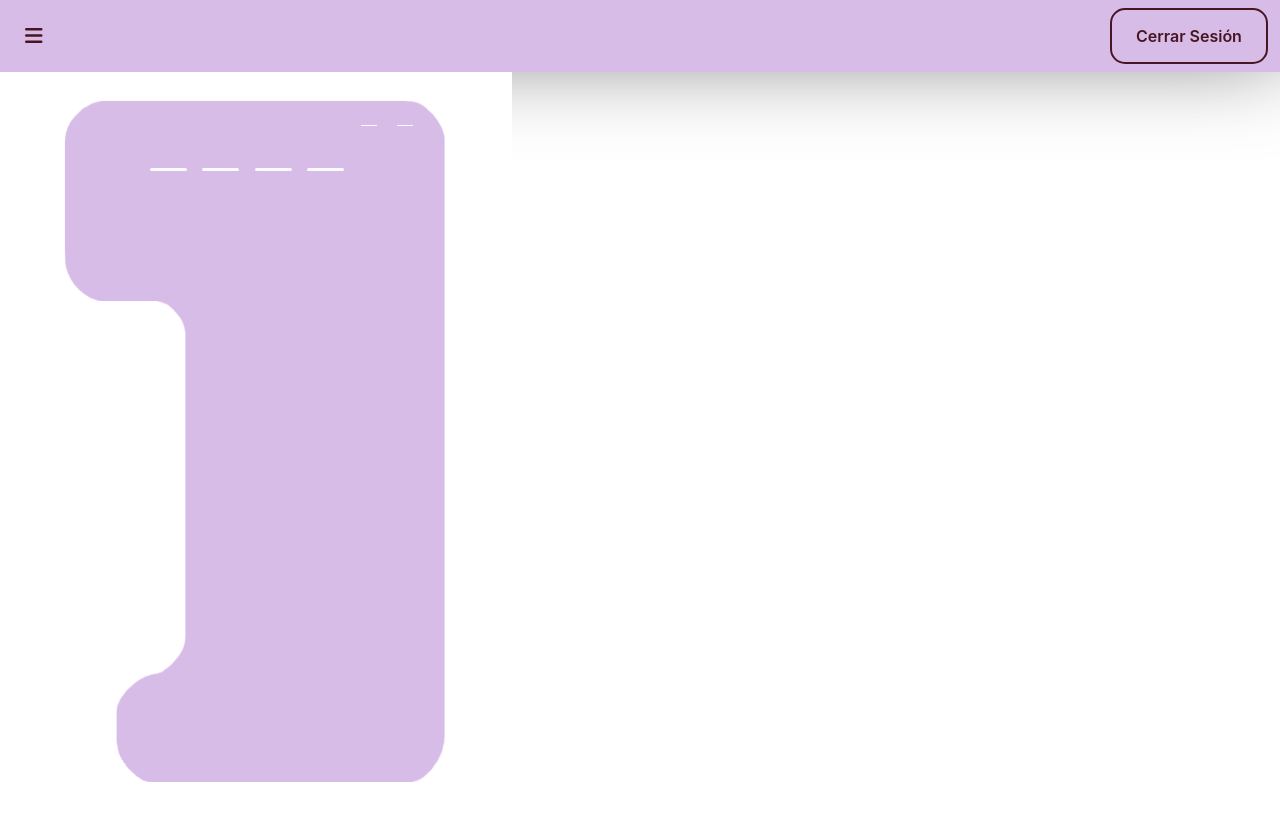
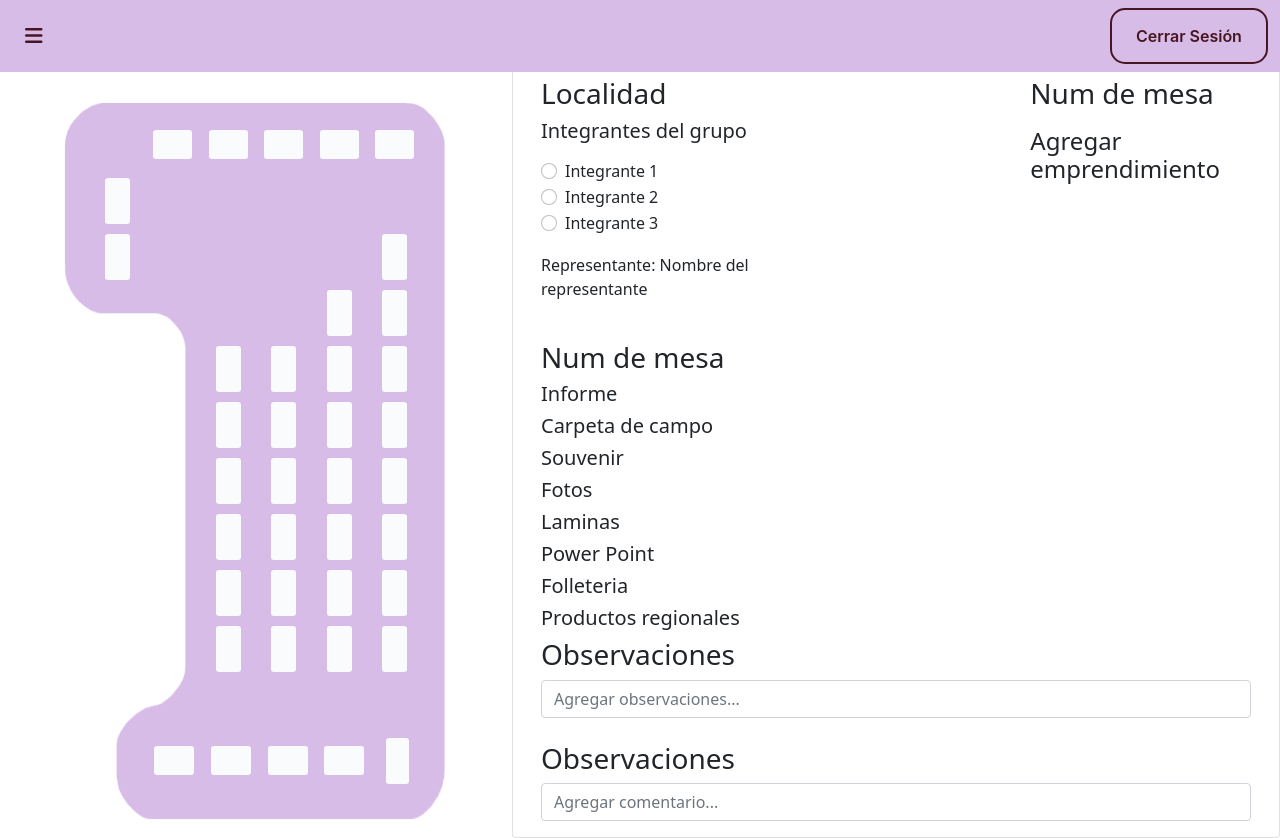
Before and after one commit to NAWUI/sist_Turismo, a PHP site: page /map.php in a window 1280 px wide. Before the commit the page ends 782 px from the top, so only its background shows below. Run offline with PHP 8.4, Linux system fonts and the light colour scheme; data that the repository does not hold is empty.

Commit message:
mapa arreglado

```diff
--- a/map.php
+++ b/map.php
@@ -1,4 +1,3 @@
-
 <?php
     include("php/connection.php");
 
@@ -22,8 +21,10 @@
 </head>
 <body>
            <!-- HEADER INICIO -->
-           <div class="headerA">
-            <!-- HEADER QUE SE MUESTRA DE BASE -->
+           <?php
+                include("header.php");
+            ?>
+            <!-- HEADER QUE SE MUESTRA DE BASE
             <nav class="navbar navbar-light bg-customBlue" style="z-index: 1;">
                 <div class="container-fluid" id="menuToggle">
                     <button
@@ -39,12 +40,12 @@
                         <i class="fas fa-bars text-light"></i>
 
                 </button>
-                <!-- BOTON DE CERRAR SESION -->
+                 BOTON DE CERRAR SESION
                     <a href="index.html"><button class="button-28" role="button">Cerrar Sesión</button></a>
-                <!-- BOTON DE CERRAR SESION FIN-->
+                BOTON DE CERRAR SESION FIN
                 </div>
             </nav>
-            <!-- HEADER QUE SE MUESTRA DE BASE FIN -->
+            HEADER QUE SE MUESTRA DE BASE FIN -->
 
             <!-- DIV DE OSCURIDAD -->
             <div id="oscuro" class="test" style="display: none;"></div>
@@ -78,7 +79,7 @@
         <section class="mapaLayout">
             <div class="Mapa mapContainer">
                 <div class="container mapConteinerConteiner">
-                    <div class="row">
+                    <div class="row rowMap">
                         <div class="col standAjusteH"><div class="standHorINVISIBLE"></div></div>
                         <div class="col standAjusteH"><div class="standHor standid" id="stand1" name="stand1" data-url="php/localidades_mapa.php" data-target="stand">
                             <?php
@@ -141,7 +142,7 @@
                             ?>
                         </div></div>
                     </div>
-                    <div class="row">
+                    <div class="row rowMap">
                         <div class="col standAjusteV"><div class="standVer" id="stand6">
                             <?php
                                 $sqlStand="SELECT * FROM localidades WHERE numeromesa='stand6'";
@@ -154,13 +155,13 @@
                                 }
                             ?>
                         </div></div>
-                        <div class="col"></div>
-                        <div class="col"></div>
-                        <div class="col"></div>
-                        <div class="col"></div>
-                        <div class="col"></div>
+                        <div class="col standAjusteV"><div class="standVerINVISIBLE"></div></div>
+                        <div class="col standAjusteV"><div class="standVerINVISIBLE"></div></div>
+                        <div class="col standAjusteV"><div class="standVerINVISIBLE"></div></div>
+                        <div class="col standAjusteV"><div class="standVerINVISIBLE"></div></div>
+                        <div class="col standAjusteV"><div class="standVerINVISIBLE"></div></div>
                     </div>
-                    <div class="row">
+                    <div class="row rowMap">
                         <div class="col standAjusteV"><div class="standVer" id="stand7">
                             <?php
                                 $sqlStand="SELECT * FROM localidades WHERE numeromesa='stand7'";
@@ -171,11 +172,11 @@
                                         echo $arrayStand["nombreLocalidad"];
                                     }
                                 }
-                            ?></div>
-                        <div class="col"></div>
-                        <div class="col"></div>
-                        <div class="col"></div>
-                        <div class="col"></div>
+                            ?></div></div>
+                        <div class="col standAjusteV"><div class="standVerINVISIBLE"></div></div>
+                        <div class="col standAjusteV"><div class="standVerINVISIBLE"></div></div>
+                        <div class="col standAjusteV"><div class="standVerINVISIBLE"></div></div>
+                        <div class="col standAjusteV"><div class="standVerINVISIBLE"></div></div>
                         <div class="col standAjusteV"><div class="standVer" id="stand8">
                             <?php
                                 $sqlStand="SELECT * FROM localidades WHERE numeromesa='stand8'";
@@ -189,11 +190,11 @@
                             ?>
                         </div></div>
                     </div>
-                    <div class="row">
-                        <div class="col"></div>
-                        <div class="col"></div>
-                        <div class="col"></div>
-                        <div class="col"></div>
+                    <div class="row rowMap">
+                        <div class="col standAjusteV"><div class="standVerINVISIBLE"></div></div>
+                        <div class="col standAjusteV"><div class="standVerINVISIBLE"></div></div>
+                        <div class="col standAjusteV"><div class="standVerINVISIBLE"></div></div>
+                        <div class="col standAjusteV"><div class="standVerINVISIBLE"></div></div>
                         <div class="col standAjusteV"><div class="standVer" id="stand9">
                             <?php
                                 $sqlStand="SELECT * FROM localidades WHERE numeromesa='stand9'";
@@ -219,9 +220,9 @@
                             ?>
                         </div></div>
                     </div>
-                    <div class="row">
-                        <div class="col"></div>
-                        <div class="col"></div>
+                    <div class="row rowMap">
+                        <div class="col standAjusteV"><div class="standVerINVISIBLE"></div></div>
+                        <div class="col standAjusteV"><div class="standVerINVISIBLE"></div></div>
                         <div class="col standAjusteV"><div class="standVer" id="stand11">
                             <?php
                                 $sqlStand="SELECT * FROM localidades WHERE numeromesa='stand11'";
@@ -271,9 +272,9 @@
                             ?>
                         </div></div>
                     </div>
-                    <div class="row">
-                        <div class="col"></div>
-                        <div class="col"></div>
+                    <div class="row rowMap">
+                        <div class="col standAjusteV"><div class="standVerINVISIBLE"></div></div>
+                        <div class="col standAjusteV"><div class="standVerINVISIBLE"></div></div>
                         <div class="col standAjusteV"><div class="standVer" id="stand15">
                             <?php
                                 $sqlStand="SELECT * FROM localidades WHERE numeromesa='stand15'";
@@ -323,9 +324,9 @@
                             ?>
                         </div></div>
                     </div>
-                    <div class="row">
-                        <div class="col"></div>
-                        <div class="col"></div>
+                    <div class="row rowMap">
+                        <div class="col standAjusteV"><div class="standVerINVISIBLE"></div></div>
+                        <div class="col standAjusteV"><div class="standVerINVISIBLE"></div></div>
                         <div class="col standAjusteV"><div class="standVer" id="stand19">
                             <?php
                                 $sqlStand="SELECT * FROM localidades WHERE numeromesa='stand19'";
@@ -372,9 +373,9 @@
                                 }
                             ?></div></div>
                     </div>
-                    <div class="row">
-                        <div class="col"></div>
-                        <div class="col"></div>
+                    <div class="row rowMap">
+                        <div class="col standAjusteV"><div class="standVerINVISIBLE"></div></div>
+                        <div class="col standAjusteV"><div class="standVerINVISIBLE"></div></div>
                         <div class="col standAjusteV"><div class="standVer" id="stand23">
                             <?php
                                 $sqlStand="SELECT * FROM localidades WHERE numeromesa='stand23'";
@@ -420,9 +421,9 @@
                                 }
                             ?></div></div>
                     </div>
-                    <div class="row">
-                        <div class="col"></div>
-                        <div class="col"></div>
+                    <div class="row rowMap">
+                        <div class="col standAjusteV"><div class="standVerINVISIBLE"></div></div>
+                        <div class="col standAjusteV"><div class="standVerINVISIBLE"></div></div>
                         <div class="col standAjusteV"><div class="standVer" id="stand27">
                             <?php
                                 $sqlStand="SELECT * FROM localidades WHERE numeromesa='stand27'";
@@ -468,9 +469,9 @@
                                 }
                             ?></div></div>
                     </div>
-                    <div class="row">
-                        <div class="col"></div>
-                        <div class="col"></div>
+                    <div class="row rowMap">
+                        <div class="col standAjusteV"><div class="standVerINVISIBLE"></div></div>
+                        <div class="col standAjusteV"><div class="standVerINVISIBLE"></div></div>
                         <div class="col standAjusteV"><div class="standVer" id="stand31">
                             <?php
                                 $sqlStand="SELECT * FROM localidades WHERE numeromesa='stand31'";
@@ -516,10 +517,10 @@
                                 }
                             ?></div></div>
                     </div>
-                    <div class="row">
+                    <div class="row rowMap">
                         <div class="col"><div class="standVerINVISIBLE"></div></div>
                     </div>
-                    <div class="row">
+                    <div class="row rowMap">
                         <div class="col standAjusteH"><div class="standHorINVISIBLE"></div></div>
                         <div class="col standAjusteH"><div class="standHor" id="stand35">
                             <?php
@@ -583,20 +584,9 @@
 
             </div>
 
-            <script>
-                /*$("stand1").click(function(){
-                    cargarContenido("carga_localidades.php");
-                });
-                */
 
 
 
-          </script>
-
-
-
-            </div>
-            <div id="res" name="res" >
             <div class="Descripcion" id="descripcion" name="descripcion" style="display:none;">
             <select id="select" name="select">
 
@@ -611,6 +601,84 @@
 
                 </div>
             </div>
+
+            <div class="Descripcion">
+                <div class="card">
+                    <div class="card-body">
+                        <div class="container infoContenedor">
+                            <div class="row">
+                                <div class="col-md-5">
+                                    <div class="mb-3">
+                                        <h3>Localidad</h3>
+                                        <h5>Integrantes del grupo</h5>
+                                    </div>
+                                    <div class="mb-3">
+                                        <form>
+                                            <div class="form-check">
+                                                <input class="form-check-input" type="radio" name="opcion" value="opcion1">
+                                                <label class="form-check-label">
+                                                    Integrante 1
+                                                </label>
+                                            </div>
+                                            <div class="form-check">
+                                                <input class="form-check-input" type="radio" name="opcion" value="opcion2">
+                                                <label class="form-check-label">
+                                                    Integrante 2
+                                                </label>
+                                            </div>
+                                            <div class="form-check">
+                                                <input class="form-check-input" type="radio" name="opcion" value="opcion3">
+                                                <label class="form-check-label">
+                                                    Integrante 3
+                                                </label>
+                                            </div>
+                                        </form>
+                                        <label class="mt-3">Representante: Nombre del representante</label>
+                                    </div>
+                                </div>
+                                <div class="col-md-3"></div>
+                                <div class="col-md-4">
+                                    <div class="mb-3">
+                                        <h3>Num de mesa</h3>
+                                    </div>
+                                    <div class="mb-3">
+                                        <h4>Agregar emprendimiento</h4>
+                                    </div>
+                                </div>
+                            </div>
+                        </div>
+                        <div class="container notasContenedor mt-4">
+                            <div class="row">
+                                <div class="col">
+                                    <h3>Num de mesa</h3>
+                                    <h5>Informe</h5>
+                                    <h5>Carpeta de campo</h5>
+                                    <h5>Souvenir</h5>
+                                    <h5>Fotos</h5>
+                                    <h5>Laminas</h5>
+                                    <h5>Power Point</h5>
+                                    <h5>Folleteria</h5>
+                                    <h5>Productos regionales</h5>
+                                </div>
+                            </div>
+                            <div class="row">
+                                <div class="col">
+                                    <h3>Observaciones</h3>
+                                    <input type="text" class="form-control" id="observTextbox" placeholder="Agregar observaciones...">
+                                </div>
+                            </div>
+                        </div>
+                        <div class="container comentariosContenedor mt-4">
+                            <div class="row">
+                                <div class="col">
+                                    <h3>Observaciones</h3>
+                                    <input type="text" class="form-control" id="comentTextbox" placeholder="Agregar comentario...">
+                                </div>
+                            </div>
+                        </div>
+                    </div>
+                </div>
+            </div>
         </section>
 
 
```
